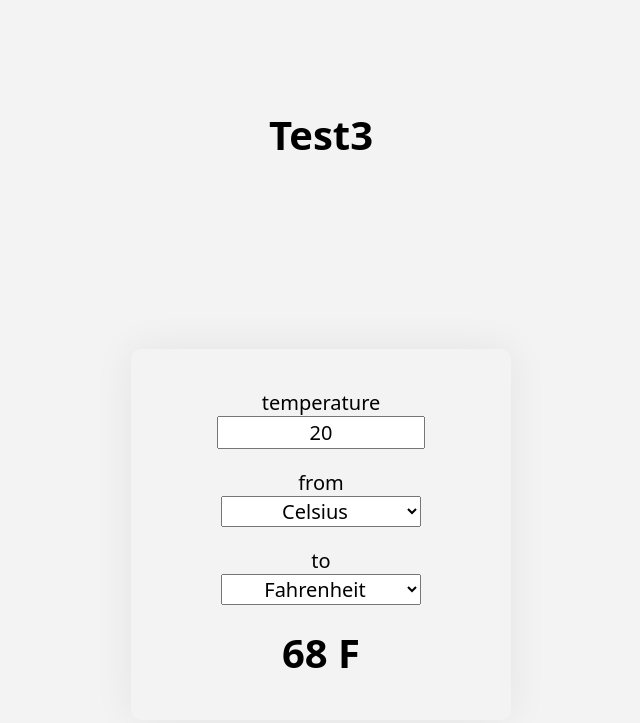
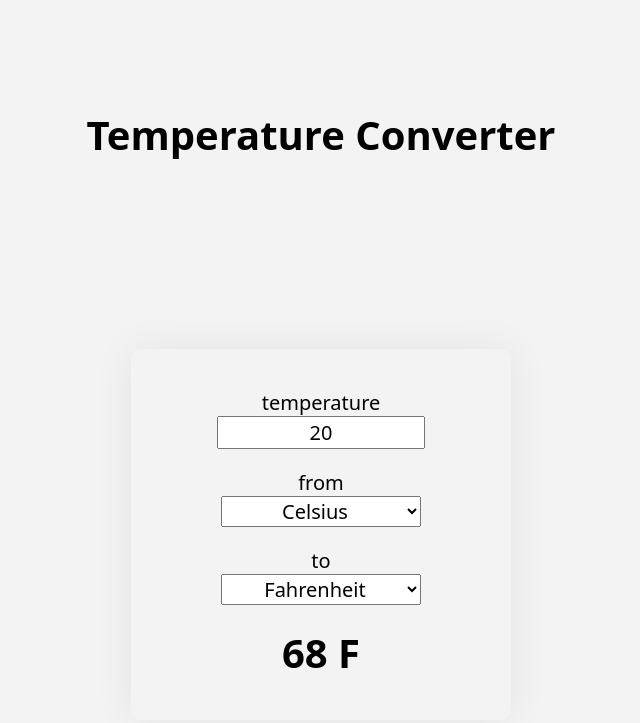
Before and after one commit to dasdebjit/dasdebjit.github.io, a plain HTML site: page index.html in a window 1280 px wide. Shown: the whole page, without its empty margins (319-959 px from the left). Drawn offline with Linux system fonts and the light colour scheme.

Commit message:
Commiting changes

```diff
--- a/index.html
+++ b/index.html
@@ -4,7 +4,7 @@
 	<head>
 		<link rel="manifest" href="/manifest.json"> </link>
 		<link rel="stylesheet" href="converter.css"> </link>
-		<h1> Test3 </h1>
+		<h1> Temperature Converter </h1>
 	</head>
 
 	<body>
```
